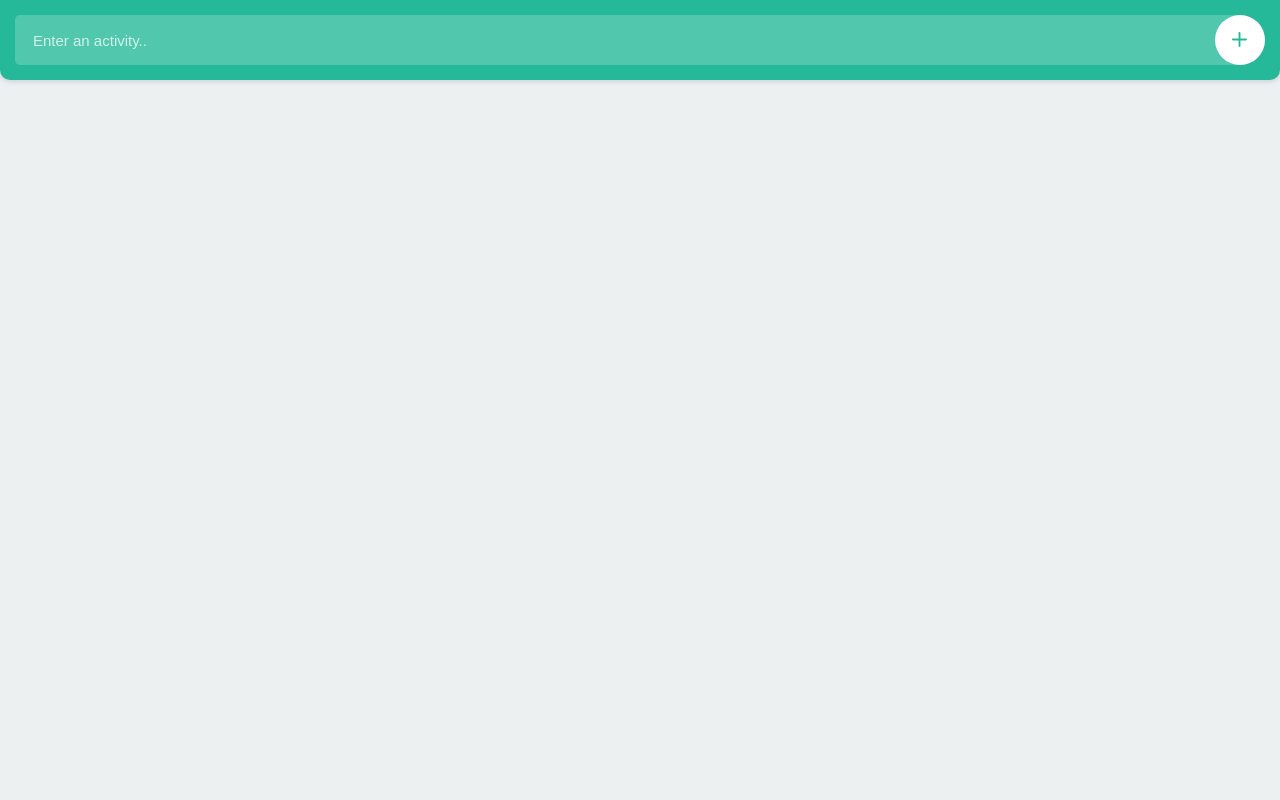
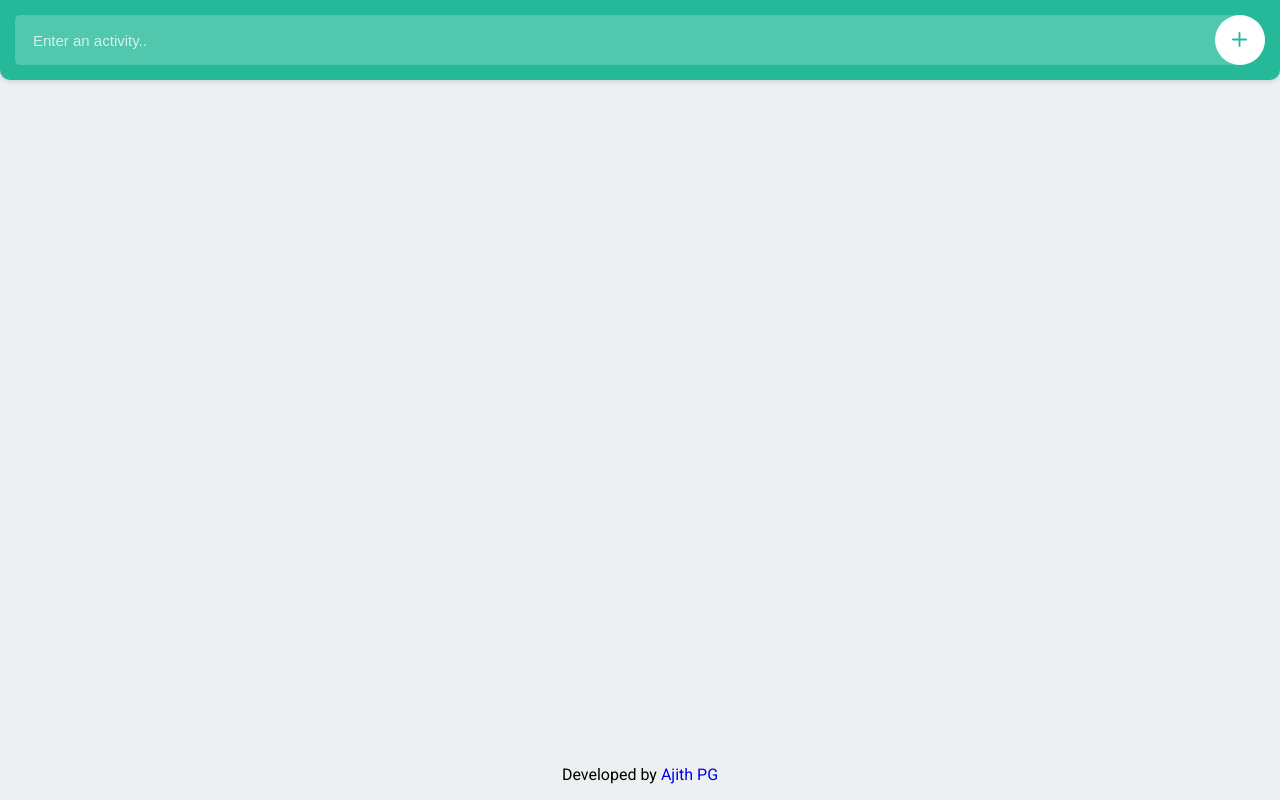
Before and after one commit to AjithPG/to-do-list, a plain HTML site: page index.html in a window 1280 px wide. Drawn offline with Linux system fonts and the light colour scheme.

Commit message:
:zap:footer added

```diff
--- a/css/style.css
+++ b/css/style.css
@@ -8,7 +8,9 @@ body {
 	background-color: #edf0f1;
 	padding: 80px 0 0 0;
 }
-
+a{
+	text-decoration: none;
+}
 header {
 	width: 100%;
 	height: 80px;
@@ -226,3 +228,11 @@ ul.todo#completed::after,ul.todo#todo::after{
 	font-size: 16px;
 	color: #000;
 }*/
+
+.dev-footer{
+	position: fixed;
+	bottom: 0;
+	left: 0;
+	width: 100%;
+	text-align: center;
+}
--- a/index.html
+++ b/index.html
@@ -40,7 +40,11 @@
 
 		</ul>
 	</div>
-
+  <footer>
+  	<div class="dev-footer">
+  		<p>Developed by <a href="https://github.com/AjithPG" target="_blank">Ajith PG</a></p>
+  	</div>
+  </footer>
 	<script src="Js/script.js"></script>
 </body>
 
```
